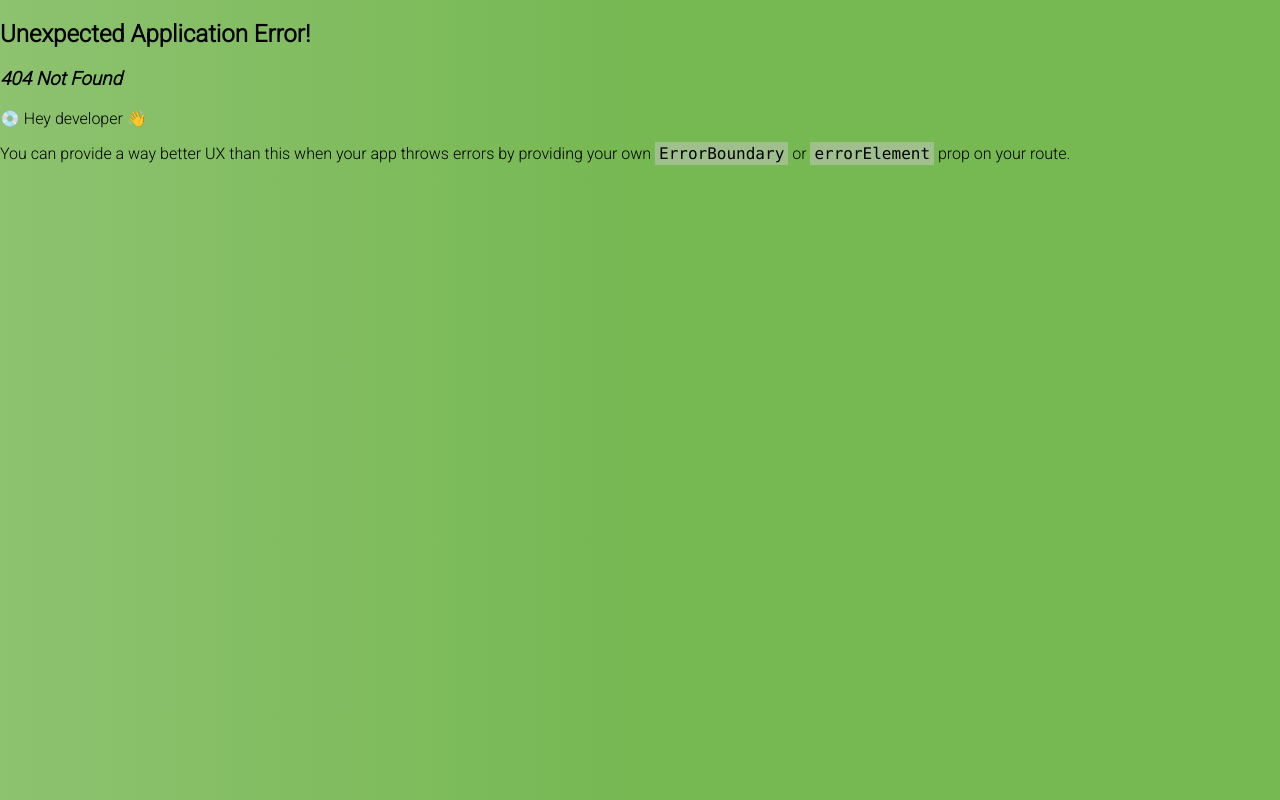
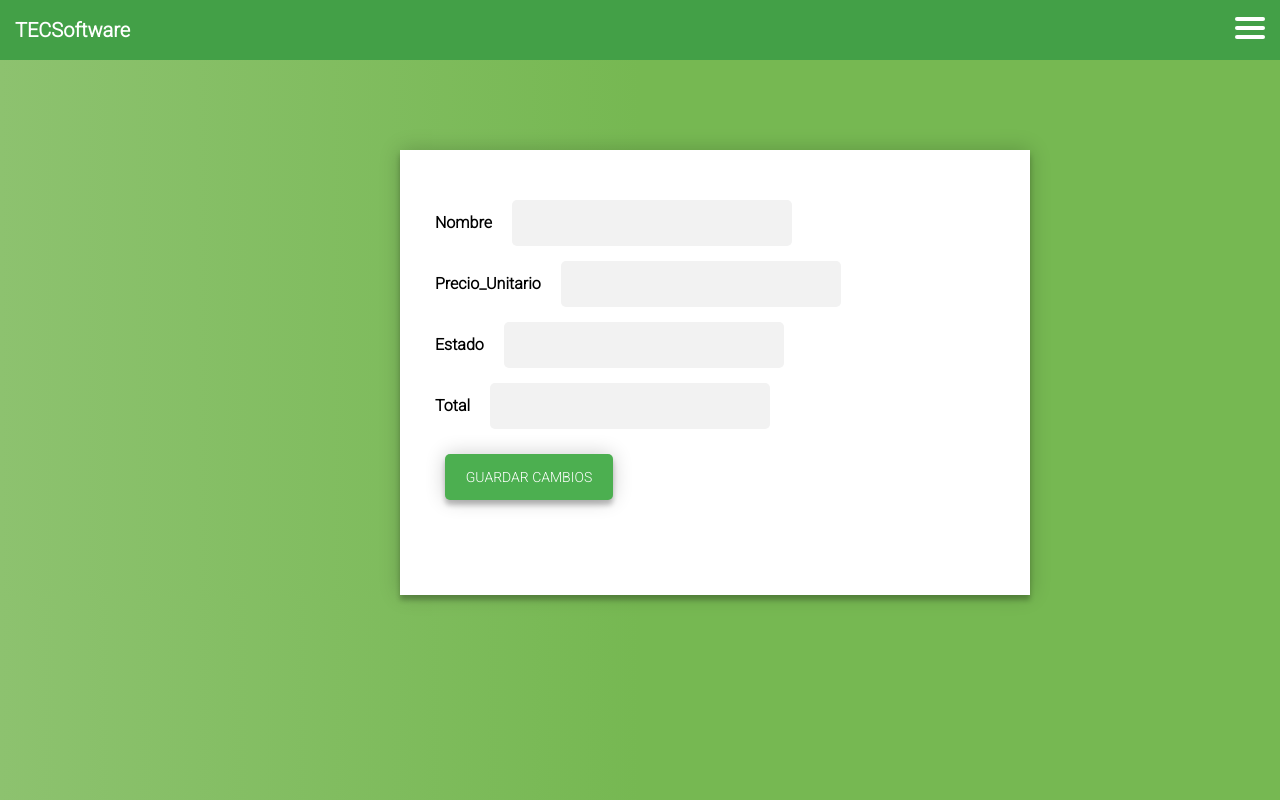
Before and after one commit to Fabricio06/Tarea3Diseno, a React (Create React App) app in the folder mi-app/: page /editar1/1 in a window 1280 px wide. Before the commit this address had no page. Built offline with nearby package versions, Linux system fonts and the light colour scheme; no server answers.

Commit message:
Modulo producto completado
Falta agregar un boton de volver desde la pagina editar para tener el 100%

```diff
--- a/mi-app/src/AgregarProducto.jsx
+++ b/mi-app/src/AgregarProducto.jsx
@@ -1,30 +1,63 @@
-import React from 'react';
+import React, { useState } from 'react';
 import Menu from './Menu';
 
 const AgregarProducto = () =>{
+
+    const [formData, setFormData] = useState({
+        nombre: '',
+        precio_unitario: '',
+        categoria: '',
+        cantidad: ''
+      });
+
+      const enviarDatos = async () => {
+        try {
+          // Resto del código para enviar datos
+          const response = await fetch('http://localhost:3001/api/producto/crearProducto', {
+            method: 'POST',
+            headers: {
+              'Content-Type': 'application/json'
+            },
+            body: JSON.stringify(formData)
+               });
+        } catch (error) {
+          console.error('Error en la solicitud:', error);
+        }
+      };
+
+      const handleInputChange = (event) => {
+        const { name, value } = event.target;
+        setFormData({
+          ...formData,
+          [name]: value
+        });
+      };
+
+
     return(
         <div className='AgregarProducto'>
             <div>
                 <Menu/>
             </div>
             <div className='form3'>
-            <form action="./php/formulario.php" method="post" autocomplete="off">
+            <form>
                 <label className="form-label">Nombre</label>
-                <input type="text" id="inputNombreProducto" class="estilosInput" name="inputNombreCliente"/>
+                <input type="text" id="nombre" class="estilosInput" name="nombre"value={formData.nombre}
+            onChange={handleInputChange}/>
                 <br/>
-                <label className="form-label">Distribuidora</label>
-                <input type="text" id="inputDistribuidora" class="estilosInput" name="inputDistribuidora"/>
-                <br />
                 <label className="form-label">Precio Unitario</label>
-                <input type="text" id="inputPrecio" class="estilosInput" name="inputPrecio"/>
+                <input type="number" id="precio_unitario" class="estilosInput" name="precio_unitario"value={formData.precio_unitario}
+            onChange={handleInputChange}/>
+                <br/>
+                <label className="form-label">Categoria</label>
+                <input type="text" id="categoria" class="estilosInput" name="categoria"value={formData.categoria}
+            onChange={handleInputChange}/>
                 <br/>
                 <label className="form-label">Cantidad</label>
-                <input type="text" id="inputCantidad" class="estilosInput" name="inputCantidad"/>
+                <input type="number" id="cantidad" class="estilosInput" name="cantidad"value={formData.cantidad}
+            onChange={handleInputChange}/>
                 <br/>
-                <label className="form-label">Categoría</label>
-                <input type="text" id="inputCategoria" class="estilosInput" name="inputCategoria"/>
-                <br/>
-                <button type='sumbit'>Agregar</button>
+                <button onClick={enviarDatos}>Agregar</button>
             </form>
             </div>
         </div>
--- /dev/null
+++ b/mi-app/src/EditarProducto.jsx
@@ -0,0 +1,79 @@
+import React, { useState, useEffect } from 'react';
+import Menu from './Menu';
+import { useParams } from 'react-router-dom';
+
+const EditarProducto = () => {
+  const API_URL = 'http://localhost:3001/api/producto'; // Ajusta la URL de la API según tu endpoint
+
+  //const productoId = location.state.id;
+  const { id: productoId } = useParams();
+
+  const [formData, setFormData] = useState({
+    nombre: '',
+    precio_unitario: '',
+    categoria: '',
+    cantidad: ''
+  });
+
+  useEffect(() => {
+    // Realiza la solicitud a la API para obtener la producto según el ID
+    fetch(`http://localhost:3001/api/producto/${productoId}`)
+      .then(response => response.json())
+      .then(data => {
+        // Actualiza el estado formData con los valores de la producto encontrada
+        setFormData(data);
+      })
+      .catch(error => console.error('Error al obtener datos de la producto:', error));
+  }, [productoId]);
+
+
+  const enviarDatos = async () => {
+    try {
+      // Resto del código para enviar datos actualizados
+      const response = await fetch(`${API_URL}/${productoId}`, {
+        method: 'PUT', // Usar el método PUT para actualizar la producto existente
+        headers: {
+          'Content-Type': 'application/json'
+        },
+        body: JSON.stringify(formData)
+      });
+    } catch (error) {
+      console.error('Error en la solicitud:', error);
+    }
+  };
+
+  const handleInputChange = (event) => {
+    const { name, value } = event.target;
+    setFormData({
+      ...formData,
+      [name]: value
+    });
+  };
+
+  return (
+    <div className='Editarproducto'>
+      <div>
+        <Menu/>
+      </div>
+      <div className='form3'>
+        <form id='frmEditarproducto'>
+          <label className="form-label">Nombre</label>
+          <input type="text" id="nombre" className="estilosInput" name="nombre" value={formData.nombre} onChange={handleInputChange} />
+          <br />
+          <label className="form-label">Precio_Unitario</label>
+          <input type="number" id="precio_unitario" className="estilosInput" name="precio_unitario" value={formData.precio_unitario} onChange={handleInputChange} />
+          <br />
+          <label className="form-label">Estado</label>
+          <input type="text" id="categoria" className="estilosInput" name="categoria" value={formData.categoria} onChange={handleInputChange} />
+          <br />
+          <label className="form-label">Total</label>
+          <input type="number" id="cantidad" className="estilosInput" name="cantidad" value={formData.cantidad} onChange={handleInputChange} />
+          <br />
+          <button onClick={enviarDatos}>Guardar Cambios</button>
+        </form>
+      </div>
+    </div>
+  );
+};
+
+export default EditarProducto;
--- a/mi-app/src/Factura.jsx
+++ b/mi-app/src/Factura.jsx
@@ -146,12 +146,11 @@ const Factura = () => {
   </form>
 )}
 
-
-
   const handleEditClick = (facturaId) => {
     // Cuando se hace clic en "Editar", navega a la ruta de editar factura con el ID correspondiente
     navigate(`/editar/${facturaId}`, { state: { id: facturaId } });
   };
+
 
   return (
     <div className='Factura'>
@@ -159,10 +158,10 @@ const Factura = () => {
         <Menu />
       </div>
       <div className='form2'>
-        <form action="./php/formulario.php" method="post" autoComplete="off">
+        <form>
           <label htmlFor="inputNombreFactura">Id factura:</label>
           <input type="text" id="inputNombreFactura" className="estilosInput" name="inputNombreFactura" onChange={handleInputChange} />
-          <button type='button' onClick={handleSearchClick}>Buscar</button>
+          <button type='button' onClick={handleSearchClick}>Actualizar</button>
         </form>
         <table>
           <thead>
--- a/mi-app/src/Producto.jsx
+++ b/mi-app/src/Producto.jsx
@@ -1,18 +1,106 @@
-import React from 'react';
+import React, { useState, useEffect } from 'react';
 import Menu from './Menu';
+import { Navigate, useNavigate } from 'react-router-dom';
 
 
 const Producto = () =>{
+    const [idProducto, setIdProducto] = useState('');
+    const [productoData, setProductoData] = useState(null);
+    const [allProductos, setAllProductos] = useState([]);
+
+    const navigate = useNavigate();
+
+    const API_URL = 'http://localhost:3001/api/producto'; // Ajusta la URL de la API según tu endpoint
+
+    const fetchAllProductos = () => {
+      fetch(`${API_URL}/`)
+        .then(response => response.json())
+        .then(data => setAllProductos(data))
+        .catch(error => console.error('Error al obtener todas las prodcutos:', error));
+    };
+
+    const [updateData, setUpdateData] = useState({
+      nombre: '',
+      precio_unitario: '',
+      categoria: '',
+      cantidad: '',
+    });
+
+    useEffect(() => {
+        // Obtener todas las Productos al cargar la página
+        fetchAllProductos();
+      }, []);
+
+      useEffect(() => {
+        if (idProducto) {
+          // Realiza la solicitud a la API para obtener el Producto según el ID
+          fetch(`${API_URL}/${idProducto}`)
+            .then(response => response.json())
+            .then(data => {
+              // Actualiza el estado allProductos con un arreglo que solo contiene la Producto encontrada
+              setAllProductos([data]);
+            })
+            .catch(error => console.error('Error al obtener datos del Producto:', error));
+        }
+      }, [idProducto]);
+
+      const handleInputChange = (event) => {
+        setIdProducto(event.target.value);
+      };
+
+      const handleSearchClick = () => {
+        // Cuando se hace clic en "Buscar", vuelve a cargar todas las Producto
+        fetchAllProductos();
+      };
+
+      const handleDeleteClick = () => {
+        // Verifica si hay una Producto seleccionada antes de intentar eliminar
+        if (idProducto) {
+          // Realiza la solicitud a la API para obtener la Producto según el ID
+          fetch(`${API_URL}/${idProducto}`)
+            .then(response => response.json())
+            .then(data => {
+              if (data) {
+                // Si se encuentra la Producto, procede a eliminarla
+                fetch(`${API_URL}/${idProducto}`, {
+                  method: 'DELETE',
+                })
+                  .then(response => {
+                    if (response.ok) {
+                      // Eliminación exitosa, vuelve a cargar todas las Productos
+                      fetchAllProductos();
+                      setProductoData(null); // Limpia los datos de la Producto después de eliminar
+                    } else {
+                      console.error('Error al eliminar el Producto:', response.statusText);
+                    }
+                  })
+                  .catch(error => console.error('Error al eliminar la Producto:', error));
+              } else {
+                console.warn('No se encontró ninguna Producto con el ID proporcionado.');
+              }
+            })
+            .catch(error => console.error('Error al obtener datos de la Producto:', error));
+        } else {
+          console.warn('No hay ID de Producto proporcionado para eliminar.');
+        }
+      };
+
+      const handleEditClick = (productoId) => {
+        // Cuando se hace clic en "Editar", navega a la ruta de editar producto con el ID correspondiente
+        navigate(`/editar1/${productoId}`, { state: { id: productoId } });
+      };
+
+
     return(
         <div className='Producto'>
             <div>
                 <Menu/>
             </div>
             <div className='form2'>
-            <form action="./php/formulario.php" method="post" autocomplete="off">
+            <form>
                 <label for="inputNombreProducto">Id producto:</label>
-                <input type="text" id="inputNombreProducto" class="estilosInput" name="inputNombreProducto"/>
-                <button type='sumbit'>Buscar</button>
+                <input type="text" id="inputNombreProducto" class="estilosInput" name="inputNombreProducto" onChange ={handleInputChange}/>
+                <button type='button' onClick={handleSearchClick}>Actualizar</button>
             </form>
             <table>
                 <thead>
@@ -23,6 +111,31 @@ const Producto = () =>{
                     <td><b>Categoria</b></td>
                 </thead>
                 <tbody>
+                {productoData && (
+              <tr>
+                <td>{productoData.id}</td>
+                <td>{productoData.nombre}</td>
+                <td>{productoData.precio_unitario}</td>
+
+                <td>{productoData.categoria}</td>
+                <td>{productoData.cantidad}</td>
+              </tr>
+            )}
+            {allProductos.map((producto) => (
+              <tr key={producto.id}>
+                <td>{producto.id}</td>
+                <td>{producto.nombre}</td>
+                <td>{producto.precio_unitario}</td>
+                <td>{producto.categoria}</td>
+                <td>{producto.cantidad}</td>
+                <td>
+                {/* Agrega el botón "Editar" como un enlace a la página de edición */}
+                <button onClick={() => handleEditClick(producto.id)}> {/* Crea un botón que llame a la función handleEditClick con el ID del producto */}
+                      Editar
+                    </button>
+              </td>
+              </tr>
+            ))}
                 </tbody>
                 <tfoot>
 
@@ -31,7 +144,10 @@ const Producto = () =>{
             <div className='Agregar'>
             <button type='sumbit'><a href="agregarProducto">Agregar Prodcuto</a></button>
             </div>
+            <div className='Eliminar'>
+            <button type='button' onClick={handleDeleteClick}>Eliminar</button>
             </div>
+           </div>
         </div>
     );
 }
```
Also changed, not shown: mi-app/src/index.js (+6 -1 lines).
